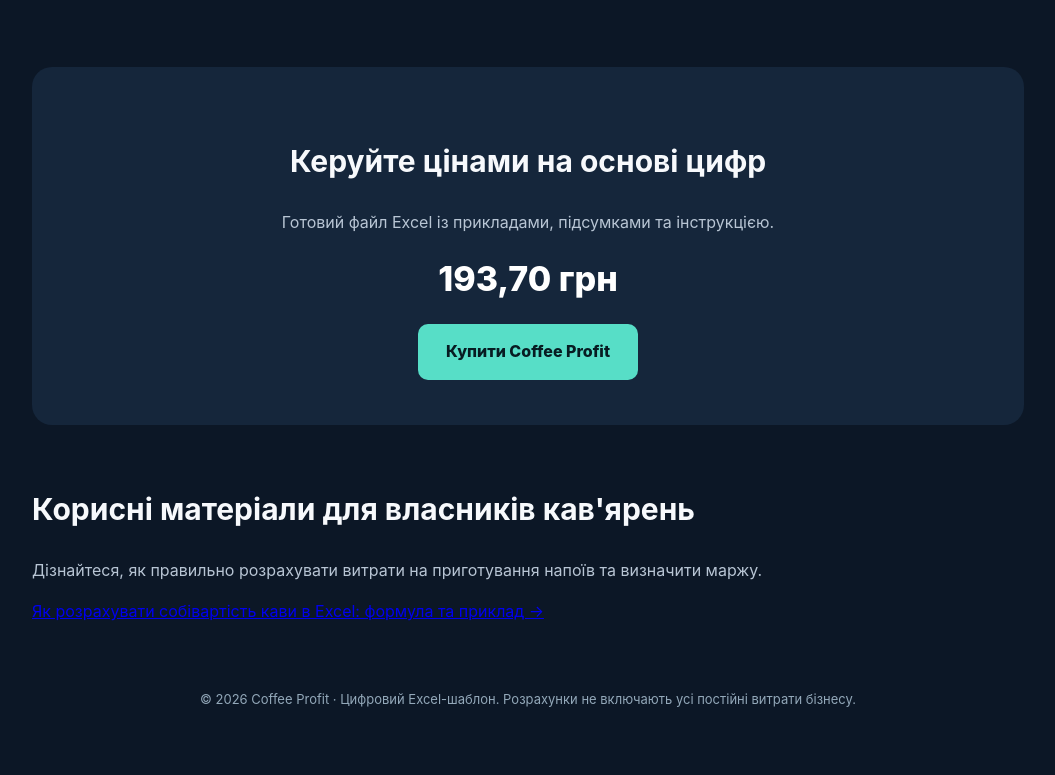
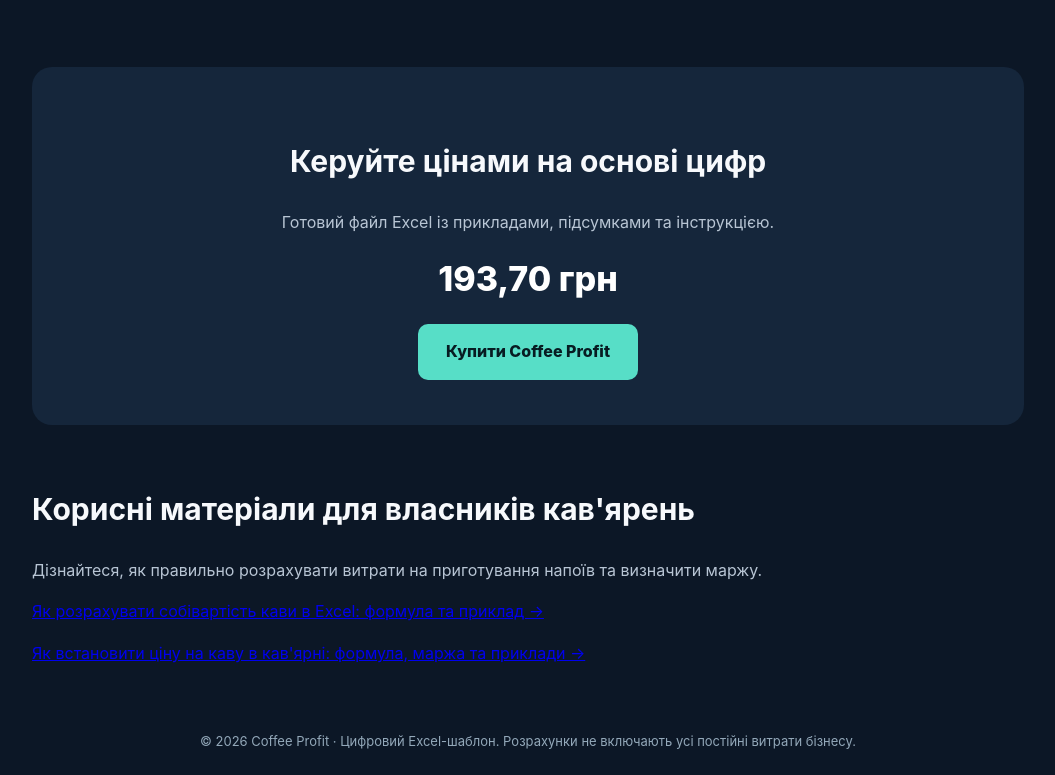
Before and after one commit to Omen947890/coffee-profit-site, a plain HTML site: page index.html in a window 1280 px wide. Shown: the part 1084-1859 px from the top of the page, without its empty margins (112-1167 px from the left). Before the commit the page ends 1818 px from the top, so only its background shows below. Drawn offline with Linux system fonts and the light colour scheme.

Commit message:
Add link for coffee pricing calculation

```diff
--- a/index.html
+++ b/index.html
@@ -60,6 +60,7 @@ footer{font-size:13px;color:#93a8b9;text-align:center}
   <h2>Корисні матеріали для власників кав'ярень</h2>
   <p>Дізнайтеся, як правильно розрахувати витрати на приготування напоїв та визначити маржу.</p>
   <p><a href="./sobivartist-kavy.html">Як розрахувати собівартість кави в Excel: формула та приклад →</a></p>
+<p><a href="./cina-kavy.html">Як встановити ціну на каву в кав'ярні: формула, маржа та приклади →</a></p>
 </section>
 </main>
 <footer>© 2026 Coffee Profit · Цифровий Excel-шаблон. Розрахунки не включають усі постійні витрати бізнесу.</footer>
```
